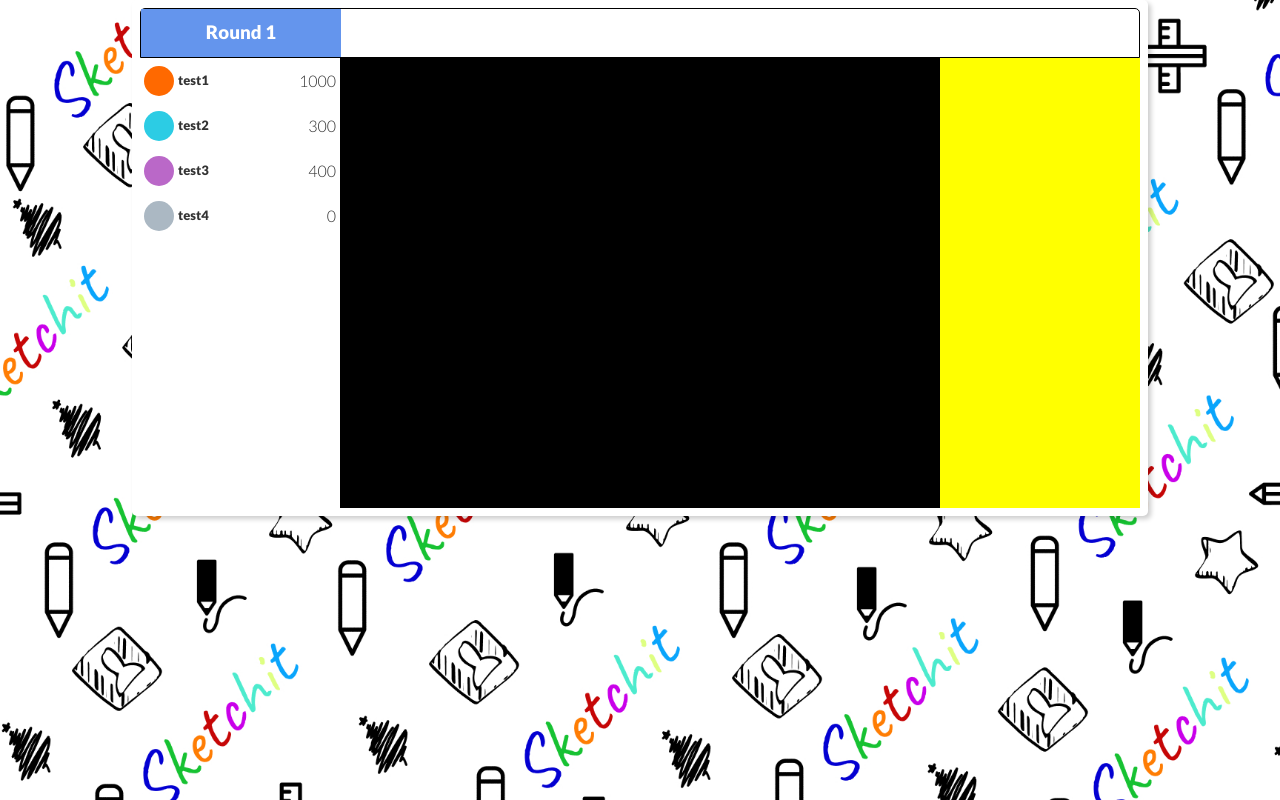
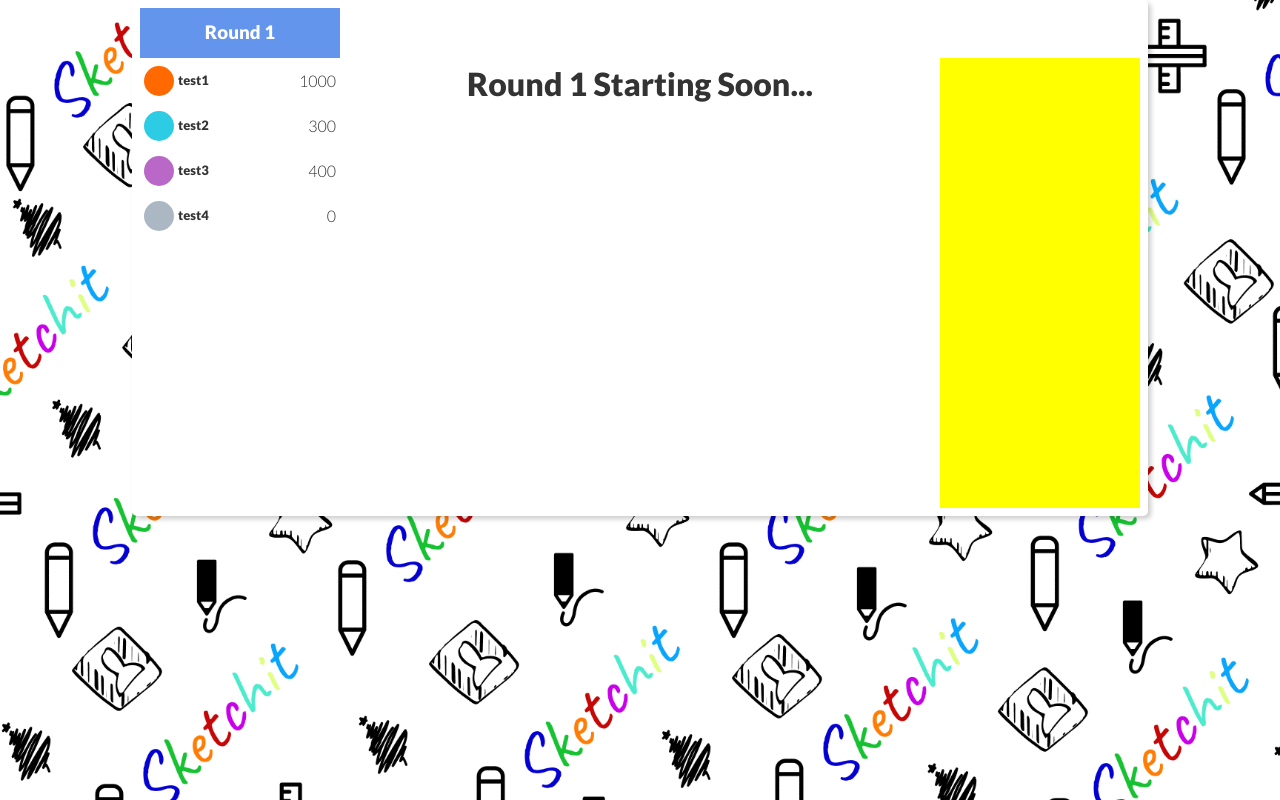
Before and after one commit to jessegan/sketchit-game, a React app: page /lobby/1 in a window 1280 px wide. Built offline with nearby package versions, Linux system fonts and the light colour scheme.

Commit message:
Add: Before round screen added to game content

```diff
--- /dev/null
+++ b/src/client/components/Game/BeforeRound.js
@@ -0,0 +1,14 @@
+import React, { Component } from 'react'
+
+export class BeforeRound extends Component {
+
+  render() {
+    return (
+      <div className="before-round-content">
+        <h1 className="text-center">Round { this.props.round.number } Starting Soon...</h1>
+      </div>
+    )
+  }
+}
+
+export default BeforeRound
--- /dev/null
+++ b/src/client/components/Game/Content.js
@@ -0,0 +1,20 @@
+import React from 'react'
+import BeforeRound from './BeforeRound'
+
+const Content = ( { status, round }) => {
+
+  const renderContent = () => {
+    switch(status) {
+      case("BEFORE_ROUND"):
+        return <BeforeRound round={ round }/>
+    }
+  }
+
+  return (
+    <div className="game-content">
+      { renderContent() }
+    </div>
+  )
+}
+
+export default Content
--- a/src/client/components/Game/Game.js
+++ b/src/client/components/Game/Game.js
@@ -4,6 +4,7 @@ import MainCard from '../Cards/MainCard'
 import { subscribeToGame } from '../../networking'
 import ScoresList from '../Players/ScoresList'
 import Header from './Header'
+import Content from './Content'
 
 export class Game extends Component {
 
@@ -48,7 +49,7 @@ export class Game extends Component {
       <MainCard classes={"game-container align-hori-center grid"}>
         <Header round={ this.state.round } player={ this.state.turn } />
         <ScoresList players={ this.props.players } scores={ this.state.scores } />
-        <div className="game-canvas" style={{backgroundColor: "black"}}></div>
+        <Content status={ this.state.status } round={ this.state.round } />
         <div className="game-chat" style={{backgroundColor: "yellow"}}></div>
       </MainCard>
 
--- a/src/client/css/app.css
+++ b/src/client/css/app.css
@@ -100,12 +100,11 @@ h4 {
   grid-template-rows: 50px 450px;
   grid-template-areas:
     "header header header"
-    "scores canvas chat";
+    "scores content chat";
 }
 
 .game-header {
   grid-area: header;
-  border: 1px solid black;
   border-radius: 5px 5px 0 0;
 }
 
@@ -124,8 +123,8 @@ h4 {
   display: flex;
   flex-direction: column;
 }
-.game-canvas {
-  grid-area: canvas;
+.game-content {
+  grid-area: content;
 }
 .game-chat {
   grid-area: chat;
```
